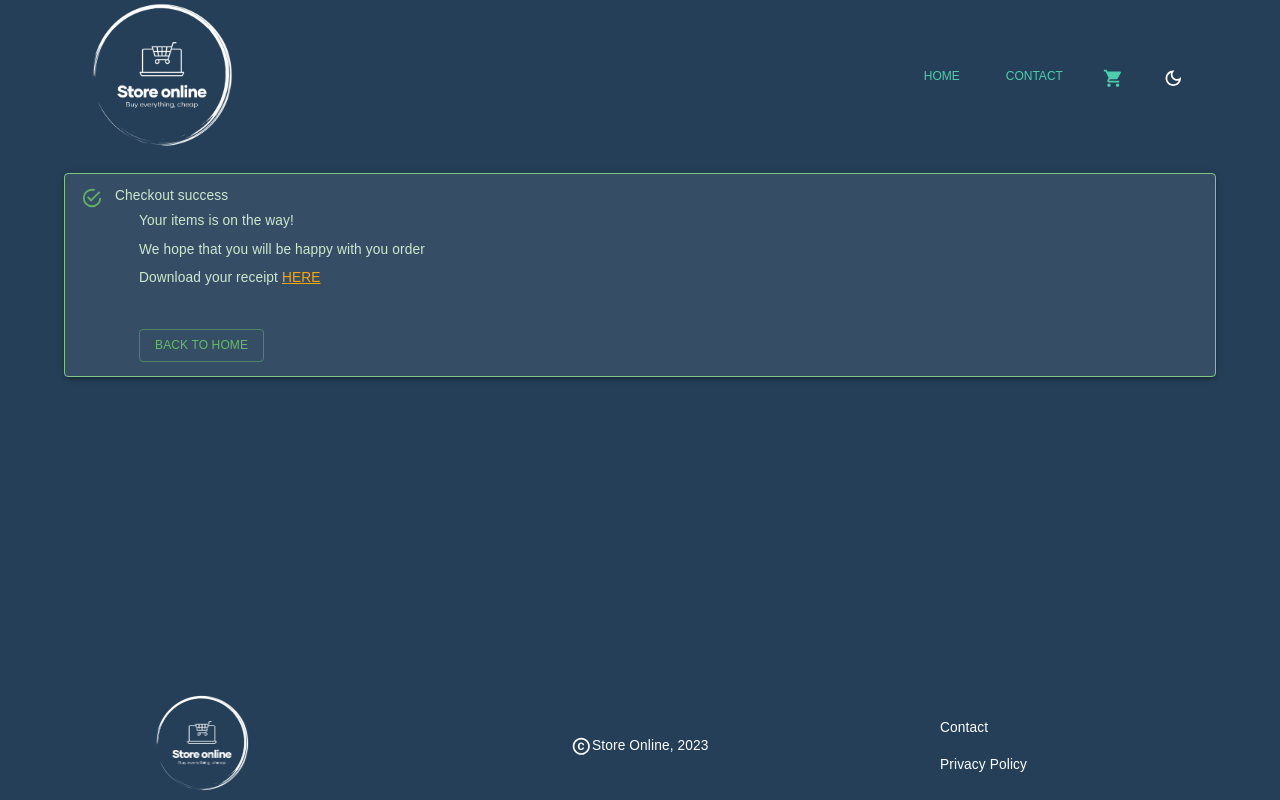
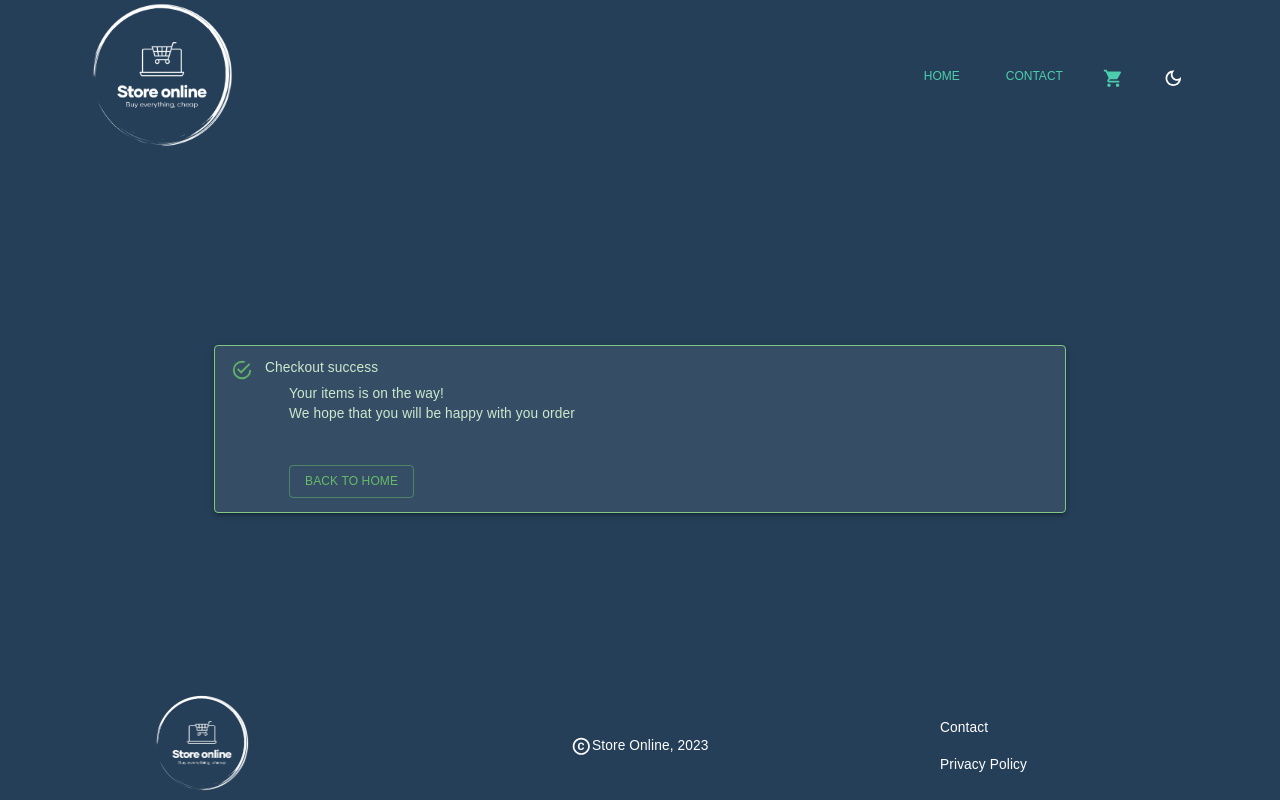
Before and after one commit to Christonn93/store-online, a React (Create React App) app: page /checkout in a window 1280 px wide. Built offline with nearby package versions, Linux system fonts and the light colour scheme.

Commit message:
fixing some ui

```diff
--- a/src/utils/BreadCrumbs.jsx
+++ b/src/components/Breadcrumbs/BreadCrumb.jsx
@@ -7,7 +7,7 @@ import Typography from "@mui/material/Typography";
 import Breadcrumbs from "@mui/material/Breadcrumbs";
 
 // Importing function
-import { updateHead } from "../js/headUpdater";
+import { updateHead } from "../../js/headUpdater";
 
 // TODO
 /**
--- a/src/components/Feedback/ErrorFeedback.jsx
+++ b/src/components/Feedback/ErrorFeedback.jsx
@@ -2,7 +2,7 @@
 import * as React from "react";
 
 // Importing MUI
-import { Alert, Typography } from "@mui/material";
+import { Alert, AlertTitle, Typography } from "@mui/material";
 
 /**
  *
@@ -11,8 +11,15 @@ import { Alert, Typography } from "@mui/material";
  */
 const ErrorFeedback = ({ title, body, variant }) => {
  return (
-  <Alert variant={variant} severity="error" onClose={() => {}}>
-   <Typography variant="h3">{title}</Typography>
+  <Alert variant={variant} severity="error">
+   <AlertTitle
+    variant="h3"
+    sx={{
+     textAlign: "start",
+    }}
+   >
+    {title}
+   </AlertTitle>
    <Typography variant="body1">{body}</Typography>
   </Alert>
  );
--- a/src/components/Feedback/SuccessFeedback.jsx
+++ b/src/components/Feedback/SuccessFeedback.jsx
@@ -12,12 +12,13 @@ import ButtonComponent from "../Button/ButtonComponent";
  * @param { title, body, option, elevation, variant }
  * @returns Success feedback to user.
  */
-const SuccessFeedback = ({ title, body, option, elevation, variant }) => {
+const SuccessFeedback = ({ title, body, body2, option, elevation, variant }) => {
  return (
   <Alert severity="success" elevation={elevation} variant={variant}>
    <AlertTitle>{title}</AlertTitle>
    <Container>
     <Typography variant="body1">{body}</Typography>
+    <Typography variant="body1">{body2}</Typography>
     <Box sx={{ mt: 5 }}>
      <ButtonComponent variant="outlined" buttonText="Back to home" link="/" color="success" />
     </Box>
--- a/src/components/Loading/Loading.css
+++ b/src/components/Loading/Loading.css
@@ -14,7 +14,7 @@
   .loader-wheel {
     animation: spin 1s infinite linear;
     border: 2px solid rgba(30, 30, 30, 0.5);
-    border-left: 4px solid black;
+    border-left: 4px solid #4cceac;
     border-radius: 50%;
     height: 50px;
     margin-bottom: 10px;
@@ -22,8 +22,7 @@
   }
 
   .loader-text {
-    color: black;
-    font-family: arial, sans-serif;
+    color: #4cceac;
   }
 
   .loader-text:after {
--- a/src/components/Product/ProductDetails.jsx
+++ b/src/components/Product/ProductDetails.jsx
@@ -6,7 +6,7 @@ import styled from "styled-components";
 import { Box, Grid, Paper } from "@mui/material";
 
 // Importing utils
-import ErrorResponse from "../../utils/ErrorResponse";
+import ErrorFeedback from "../Feedback/ErrorFeedback";
 
 // Importing components
 import Review from "./Review";
@@ -36,7 +36,7 @@ const ProductDetails = ({ data, isError, productAmount, cart }) => {
  return (
   <>
    {isError ? (
-    <ErrorResponse severity="error" title="Oh NO!" content="Obs. We could not load your data. Please try again later" />
+    <ErrorFeedback variant="outlined" title="Oh NO!" body="Obs. We could not load your data. Please try again later" />
    ) : (
     <Box sx={{ flexGrow: 1 }} id="productBox">
      <Paper elevation={0} square={false}>
--- a/src/pages/Cart/Cart.jsx
+++ b/src/pages/Cart/Cart.jsx
@@ -8,11 +8,11 @@ import Grid from "@mui/material/Unstable_Grid2";
 
 // Importing components
 import CartCard from "../../components/Card/CartCard";
-import BasicBreadcrumbs from "../../utils/BreadCrumbs";
+import BasicBreadcrumbs from "../../components/Breadcrumbs/BreadCrumb";
+import CartSummary from "../../components/Cart/CartSummary";
 
-// Importing cart context
+// Importing context
 import { CartContext } from "../../context/cartContext";
-import CartSummary from "../../components/Cart/CartSummary";
 
 // Setting some style
 const StyledLinkWhite = {
--- a/src/pages/Checkout/Checkout.jsx
+++ b/src/pages/Checkout/Checkout.jsx
@@ -2,50 +2,20 @@
 import React from "react";
 
 // Importing MUI
-
-import { Stack } from "@mui/material";
+import { Container } from "@mui/material";
 
 // Importing components
 import SuccessFeedback from "../../components/Feedback/SuccessFeedback";
 
-const Print = {
- color: "Orange",
- textDecoration: "underline",
- cursor: "pointer",
-};
-
-// TODO -jsDocs
 /**
  *
+ * @returns feedback to the user when landing on the page
  */
 const Checkout = () => {
  return (
-  <SuccessFeedback
-   title="Checkout success"
-   body={
-    <Stack spacing={1}>
-     <p>Your items is on the way!</p>
-     <p>We hope that you will be happy with you order</p>
-     <p>
-      {" "}
-      Download your receipt{" "}
-      <span
-       style={Print}
-       onClick={() => {
-        alert("Sorry. There is currently a bug in the system. Contact us for your receipt");
-       }}
-      >
-       {" "}
-       HERE{" "}
-      </span>
-     </p>
-    </Stack>
-   }
-   link="/"
-   variant="outlined"
-   option={null}
-   elevation={3}
-  />
+  <Container maxWidth="md" sx={{ marginTop: "15%" }}>
+   <SuccessFeedback title="Checkout success" body={"Your items is on the way!"} body2={"We hope that you will be happy with you order"} link="/" variant="outlined" option={null} elevation={3} />
+  </Container>
  );
 };
 
--- a/src/pages/Home/Home.jsx
+++ b/src/pages/Home/Home.jsx
@@ -8,9 +8,8 @@ import { Container, Stack, Divider, Grid, Box } from "@mui/material";
 import ProductCard from "../../components/Card/ProductCard";
 import SearchBar from "../../components/Search/Search";
 import Loading from "../../components/Loading/Loading";
-
-// Importing utils
-import ErrorResponse from "../../utils/ErrorResponse";
+import ErrorFeedback from "../../components/Feedback/ErrorFeedback";
+import HomeContent from "./HomeContent";
 
 // Importing function
 import ApiHook from "../../api/ApiHooks";
@@ -28,10 +27,6 @@ const Home = () => {
 
  updateHead("Home", "Store Online home page. We offer a range of items that will suite your needs");
 
- if (isError) {
-  return <ErrorResponse severity="error" title="Oh NO!" content="Obs. We could not load your data. Please try again later" />;
- }
-
  return (
   <Container
    align="center"
@@ -41,29 +36,16 @@ const Home = () => {
    }}
   >
    <Stack spacing={{ xs: 3, sm: 2, md: 4 }}>
-    <Box
-     elevation={0}
-     sx={{
-      textAlign: "center",
-      width: "100%",
-      padding: "15px",
-     }}
-    >
-     <h1>Welcome to Store Online</h1>
-     <p>
-      Welcome to our online store! We're excited to offer you a wide variety of high-quality products at competitive prices. Whether you're looking for the latest electronics, trendy fashion, or
-      unique home decor, we have something for everyone.
-     </p>
-     <p>
-      Our user-friendly platform is designed to make your shopping experience as smooth and convenient as possible, with easy navigation and secure checkout. Plus, our knowledgeable and friendly
-      customer service team is always ready to assist you with any questions or concerns you may have. So go ahead and browse our extensive selection of products, and treat yourself to something
-      special today!
-     </p>
-    </Box>
+    <HomeContent />
     <Divider />
     <h2>Our products</h2>
     <SearchBar searchInput={search} setSearchInput={setSearch} data={data} />
     <Box sx={{ flexGrow: 1 }}>
+     {isLoading ? (
+      <Loading />
+     ) : isError ? (
+      <ErrorFeedback title="Obs, there is a bug in the system" body="We could not load your data. Please try again later" variant="outlined" />
+     ) : (
       <Grid container spacing={2} columns={{ xs: 2, md: 12 }} rowSpacing={3} justifyContent={{ xs: "center", md: "start" }} alignItems="center">
        {data
         .filter((product) => {
@@ -71,10 +53,11 @@ const Home = () => {
         })
         .map((product) => (
          <Grid item xs={2} sm={4} md={4} key={product.id}>
-         {isLoading ? <Loading /> : <ProductCard product={product} />}
+          <ProductCard product={product} />
          </Grid>
         ))}
       </Grid>
+     )}
     </Box>
    </Stack>
   </Container>
--- /dev/null
+++ b/src/pages/Home/HomeContent.jsx
@@ -0,0 +1,31 @@
+// Importing React
+import React from "react";
+
+// Importing MUI
+import { Box } from "@mui/material";
+
+const HomeContent = () => {
+ return (
+  <Box
+   elevation={0}
+   sx={{
+    textAlign: "center",
+    width: "100%",
+    padding: "15px",
+   }}
+  >
+   <h1>Welcome to Store Online</h1>
+   <p>
+    Welcome to our online store! We're excited to offer you a wide variety of high-quality products at competitive prices. Whether you're looking for the latest electronics, trendy fashion, or unique
+    home decor, we have something for everyone.
+   </p>
+   <p>
+    Our user-friendly platform is designed to make your shopping experience as smooth and convenient as possible, with easy navigation and secure checkout. Plus, our knowledgeable and friendly
+    customer service team is always ready to assist you with any questions or concerns you may have. So go ahead and browse our extensive selection of products, and treat yourself to something special
+    today!
+   </p>
+  </Box>
+ );
+};
+
+export default HomeContent;
--- a/src/pages/Product/Product.jsx
+++ b/src/pages/Product/Product.jsx
@@ -5,16 +5,18 @@ import { useParams } from "react-router-dom";
 // Importing MUI
 import { Box, Container } from "@mui/material";
 
+// Importing components
+import ProductDetails from "../../components/Product/ProductDetails";
+import Loading from "../../components/Loading/Loading";
+
 // Importing utils
-import BasicBreadcrumbs from "../../utils/BreadCrumbs";
-import LoadingAnimation from "../../utils/LoadingAnimation";
+import BasicBreadcrumbs from "../../components/Breadcrumbs/BreadCrumb";
 
 // Importing functions
 import ApiHook from "../../api/ApiHooks";
 
 // Importing cart context
 import { CartContext } from "../../context/cartContext";
-import ProductDetails from "../../components/Product/ProductDetails";
 
 // TODO
 /**
@@ -34,7 +36,7 @@ const Product = () => {
    <Container sx={{ mb: 3 }}>
     <BasicBreadcrumbs title={data.title} page={data.title} description={data.description} />
    </Container>
-   {isLoading ? <LoadingAnimation /> : <ProductDetails data={data} isError={isError} productAmount={productAmount} cart={cart} />}
+   {isLoading ? <Loading /> : <ProductDetails data={data} isError={isError} productAmount={productAmount} cart={cart} />}
   </Box>
  );
 };
--- a/src/utils/LoadingAnimation.jsx
+++ /dev/null
@@ -1,20 +0,0 @@
-// Importing React
-import React from "react";
-
-// Importing MUI
-import { Box } from "@mui/material";
-
-const LoadingAnimation = () => {
- return (
-  <Box boxShadow="outline" p="6" rounded="md" bg="white" margin={5}>
-   <Box className="loading-box">
-    <Box className="loader">
-     <Box className="loader-wheel"></Box>
-     <Box className="loader-text"></Box>
-    </Box>
-   </Box>
-  </Box>
- );
-};
-
-export default LoadingAnimation;
```
Also changed, not shown: src/layout/Theme.jsx (line endings or trailing spaces). Lines whose indentation alone changed are shown as unchanged.
